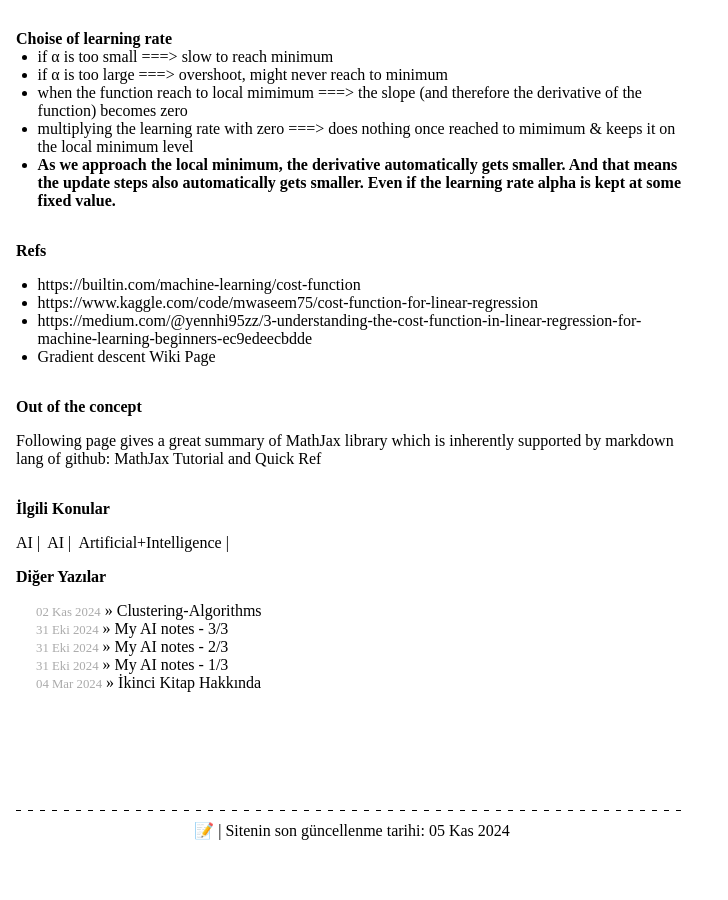
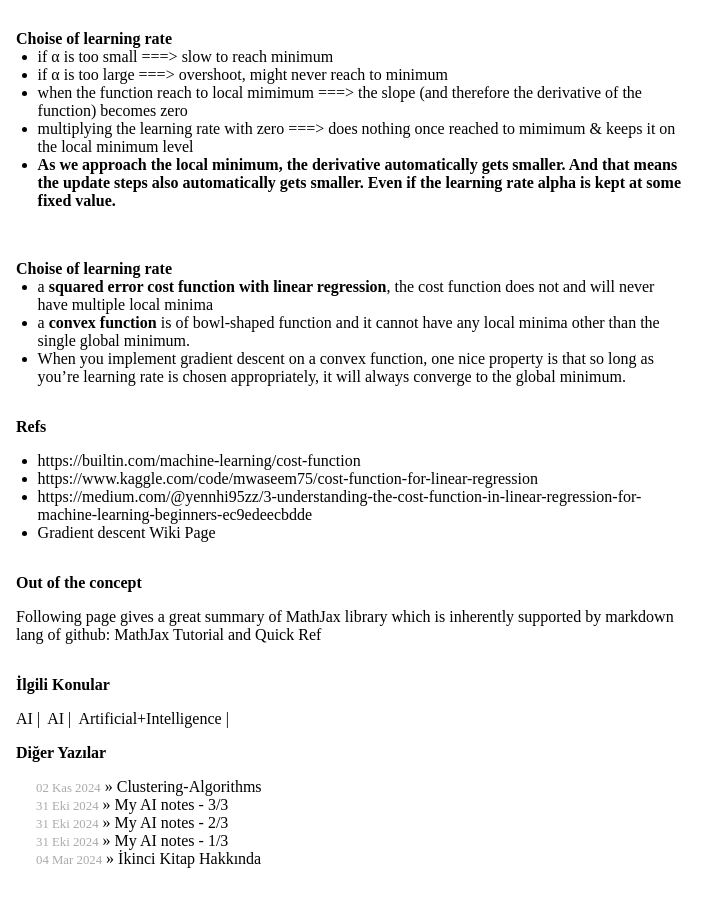
Before and after one commit to ozhanatali/ozhanatali.github.io, a Jekyll site: the page built from _posts/2024-11-04-Linear-Regression.md, in a window 1280 px wide and 900 px high, scrolled down 1753 px. Shown: the whole window, without its empty margins (0-728 px from the left). Built offline with Jekyll 4.4.1, drawn with Linux system fonts in a browser that asks for light colours; formulas are drawn with MathJax 3.

Commit message:
Update 2024-11-04-Linear-Regression.md

```diff
--- a/_posts/2024-11-04-Linear-Regression.md
+++ b/_posts/2024-11-04-Linear-Regression.md
@@ -88,6 +88,12 @@ above calculations for both w and b should be simultaneously (need to change the
 - multiplying the learning rate with zero ===> does nothing once reached to mimimum & keeps it on the local minimum level
 - **As we approach the local minimum, the derivative automatically gets smaller. And that means the update steps also automatically gets smaller. Even if the learning rate alpha is kept at some fixed value.**
 
+<br/>
+## Choise of learning rate
+- a **squared error cost function with linear regression**, the cost function does not and will never have multiple local minima
+- a **convex function** is of bowl-shaped function and it cannot have any local minima other than the single global minimum.
+- When you implement gradient descent on a convex function, one nice property is that so long as you're learning rate is chosen appropriately, it will always converge to the global minimum.
+
 # Refs
 - https://builtin.com/machine-learning/cost-function
 - https://www.kaggle.com/code/mwaseem75/cost-function-for-linear-regression
```
